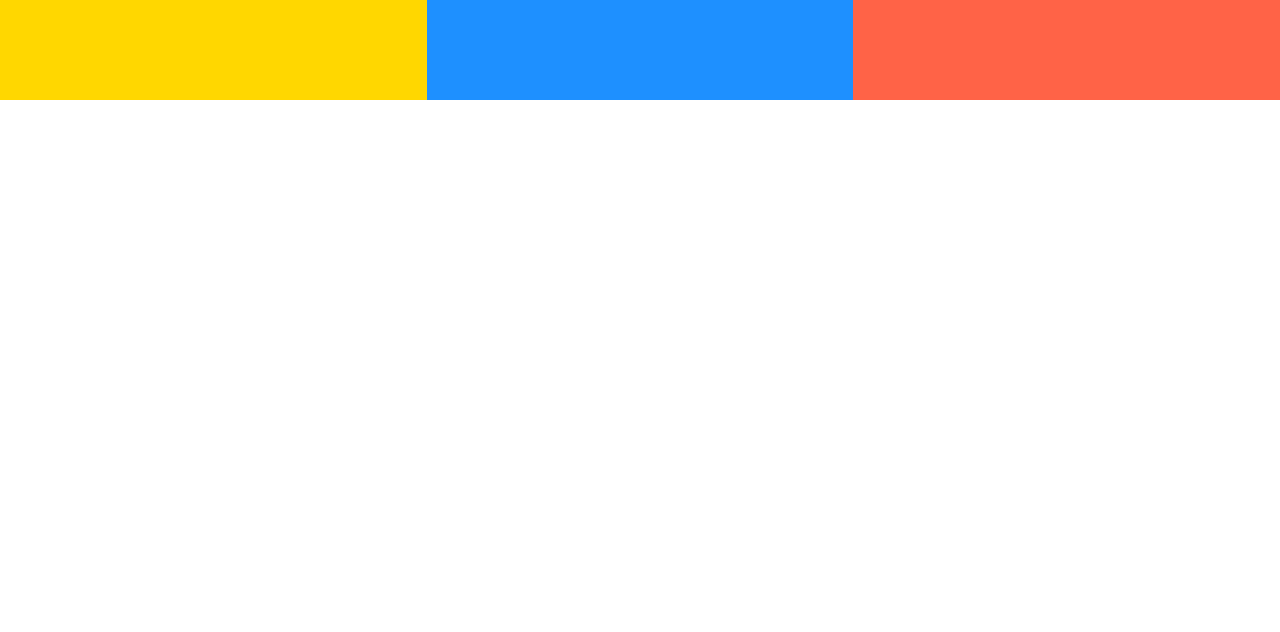
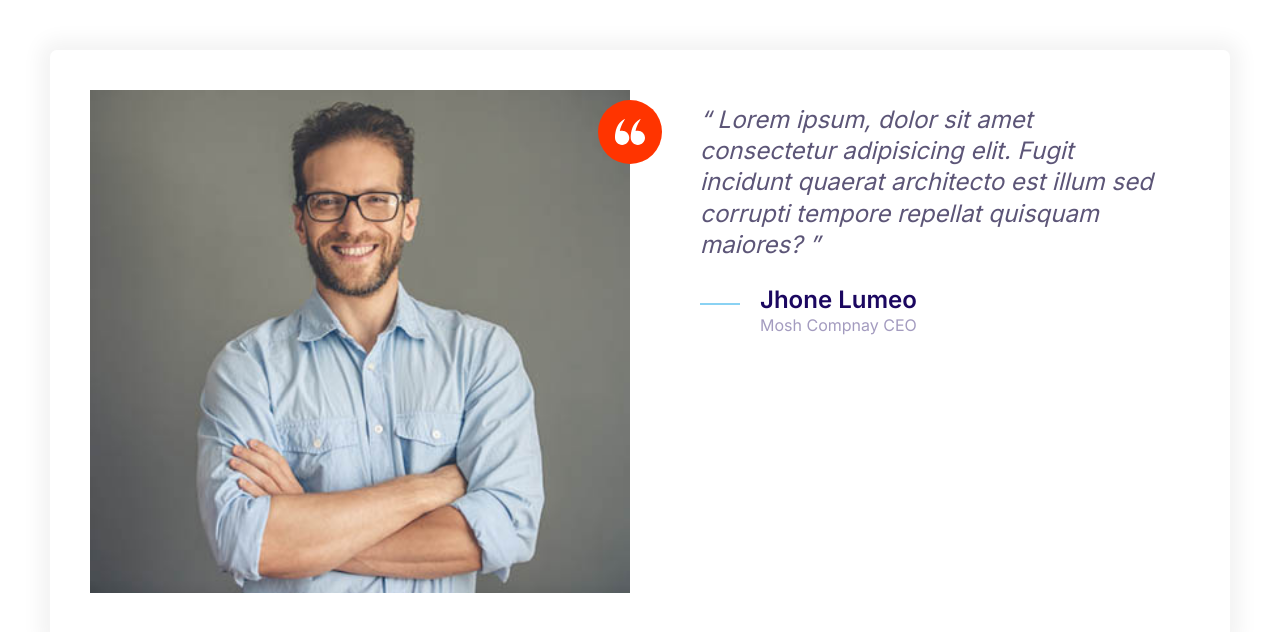
Before and after one commit to alimi-ajibade/moshify, a plain HTML site: page index.html in a window 1280 px wide. Drawn offline with Linux system fonts and the light colour scheme.

Commit message:
added testimonial component

```diff
--- a/css/style.css
+++ b/css/style.css
@@ -167,8 +167,17 @@ a {
     width: 40px;
 }
 
+.icon--small {
+    height: 30px;
+    width: 30px;
+}
+
 .icon--primary {
     fill: var(--color-primary)
+}
+
+.icon--white {
+    fill: #fff;
 }
 
 .icon-container {
@@ -179,6 +188,10 @@ a {
     height: 64px;
     justify-content: center;
     width: 64px;
+}
+
+.icon-container--accent {
+    background: var(--color-accent);
 }
 
 /* Buttons */
@@ -456,3 +469,37 @@ a {
         grid-template-columns: repeat(3, 1fr);
     }
 }
+
+/* Testimonial */
+
+.testimonial {
+    padding: 3rem;
+}
+
+.testimonial__image {
+    position: relative;
+    /* Added it myself to solve the icon cover issue */
+    margin: 1rem;
+}
+
+.testimonial__image>img {
+    width: 100%;
+}
+
+.testimonial__image>.icon-container {
+    position: absolute;
+    top: 10px;
+    right: -32px;
+}
+
+@media screen and (min-width: 768px) {
+
+    .testimonial .quote,
+    .testimonial .quote__author {
+        font-size: 2.4rem;
+    }
+
+    .testimonial .quote {
+        margin-left: 6rem;
+    }
+}
--- a/index.html
+++ b/index.html
@@ -13,11 +13,38 @@
         <link rel="stylesheet" href="css/style.css">
     </head>
 
-    <body>
-        <div class="grid grid--1x2 grid--1x3">
-            <div style="height: 100px; background-color: gold;"></div>
-            <div style="height: 100px; background-color: dodgerblue;"></div>
-            <div style="height: 100px; background-color: tomato;"></div>
+    <body style="padding: 5rem;">
+        <div class="card testimonial">
+            <div class="grid grid--1x2">
+                <div class="testimonial__image">
+                    <img src="images/testimonial.jpg" alt="A happy, smiling customer">
+                    <span class="icon-container icon-container--accent">
+                        <svg class="icon icon--white icon--small">
+                            <use xlink:href="images/sprite.svg#quotes"></use>
+                        </svg>
+                    </span>
+                </div>
+                <blockquote class="quote">
+                    <p class="quote__text">
+                        Lorem ipsum, dolor sit amet consectetur adipisicing elit. Fugit incidunt quaerat architecto est
+                        illum
+                        sed corrupti tempore repellat quisquam maiores?
+                    </p>
+                    <footer>
+                        <div class="media">
+                            <div class="media__image">
+                                <svg class="icon icon--primary quote__line">
+                                    <use xlink:href="images/sprite.svg#line"></use>
+                                </svg>
+                            </div>
+                            <div class="media__body">
+                                <h3 class="media__title quote__author">Jhone Lumeo</h3>
+                                <p class="quote__organization">Mosh Compnay CEO</p>
+                            </div>
+                        </div>
+                    </footer>
+                </blockquote>
+            </div>
         </div>
     </body>
 
```
Also changed, not shown: components/testimonial.html (added, +32 -0 lines), images/testimonial.jpg (added).
